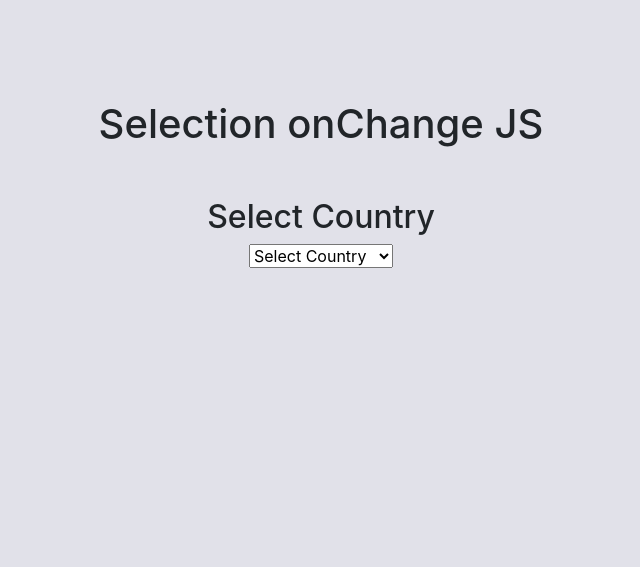
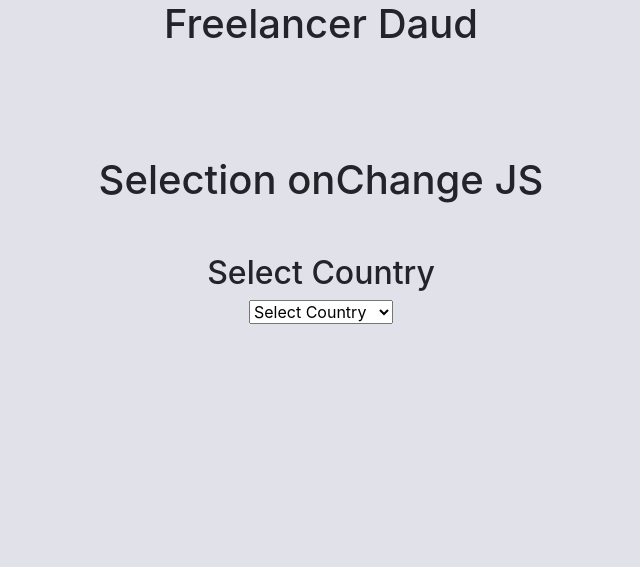
Before and after one commit to abudaud1993/Selection-onChange-JS, a plain HTML site: page index.html in a window 1280 px wide. Shown: the whole page, without its empty margins (319-959 px from the left). Drawn offline with nearby package versions, Linux system fonts and the light colour scheme.

Commit message:
Text freelancer daud added

```diff
--- a/index.html
+++ b/index.html
@@ -12,6 +12,10 @@
     <link rel="stylesheet" href="https://stackpath.bootstrapcdn.com/bootstrap/4.3.1/css/bootstrap.min.css" integrity="sha384-ggOyR0iXCbMQv3Xipma34MD+dH/1fQ784/j6cY/iJTQUOhcWr7x9JvoRxT2MZw1T" crossorigin="anonymous">
   </head>
   <body style="background: rgb(225, 225, 233);">
+
+    <div style="text-align: center;"><h1> Freelancer Daud </h1> </div>
+
+
 
 
 
```
